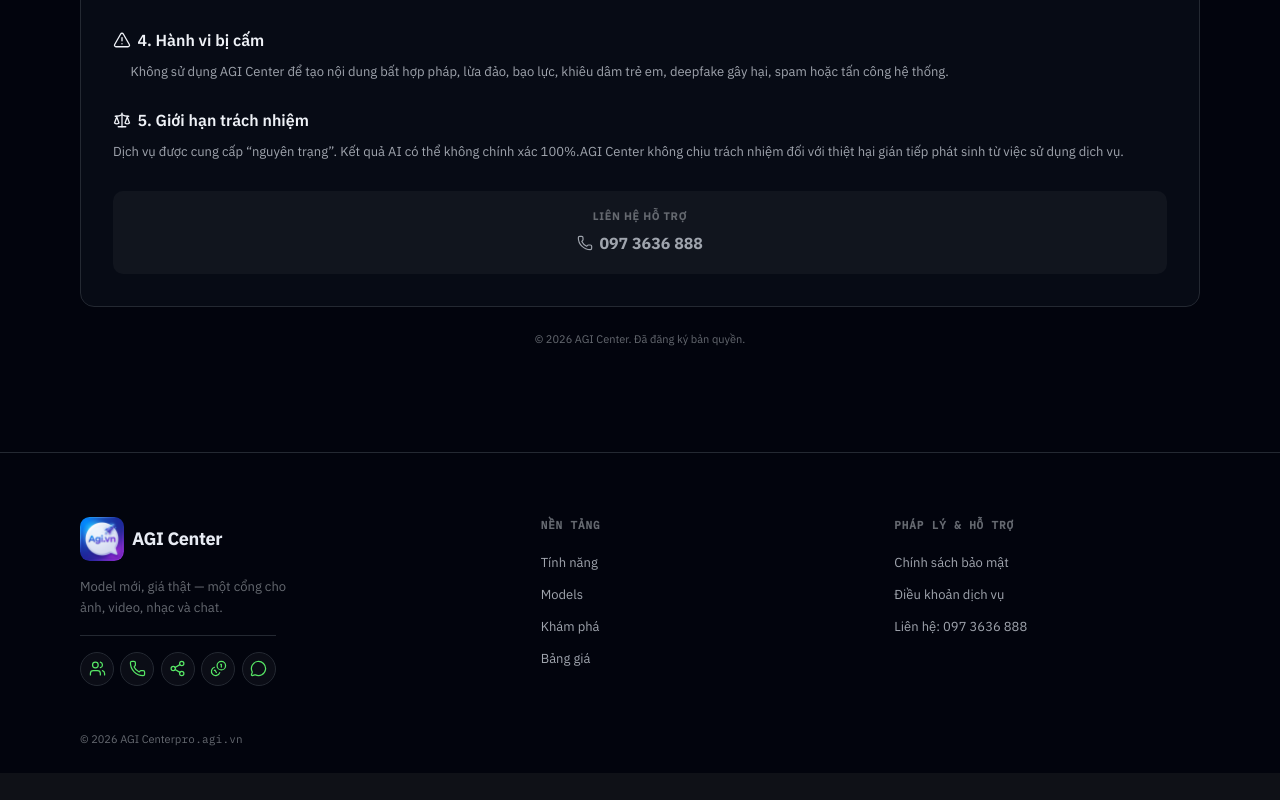
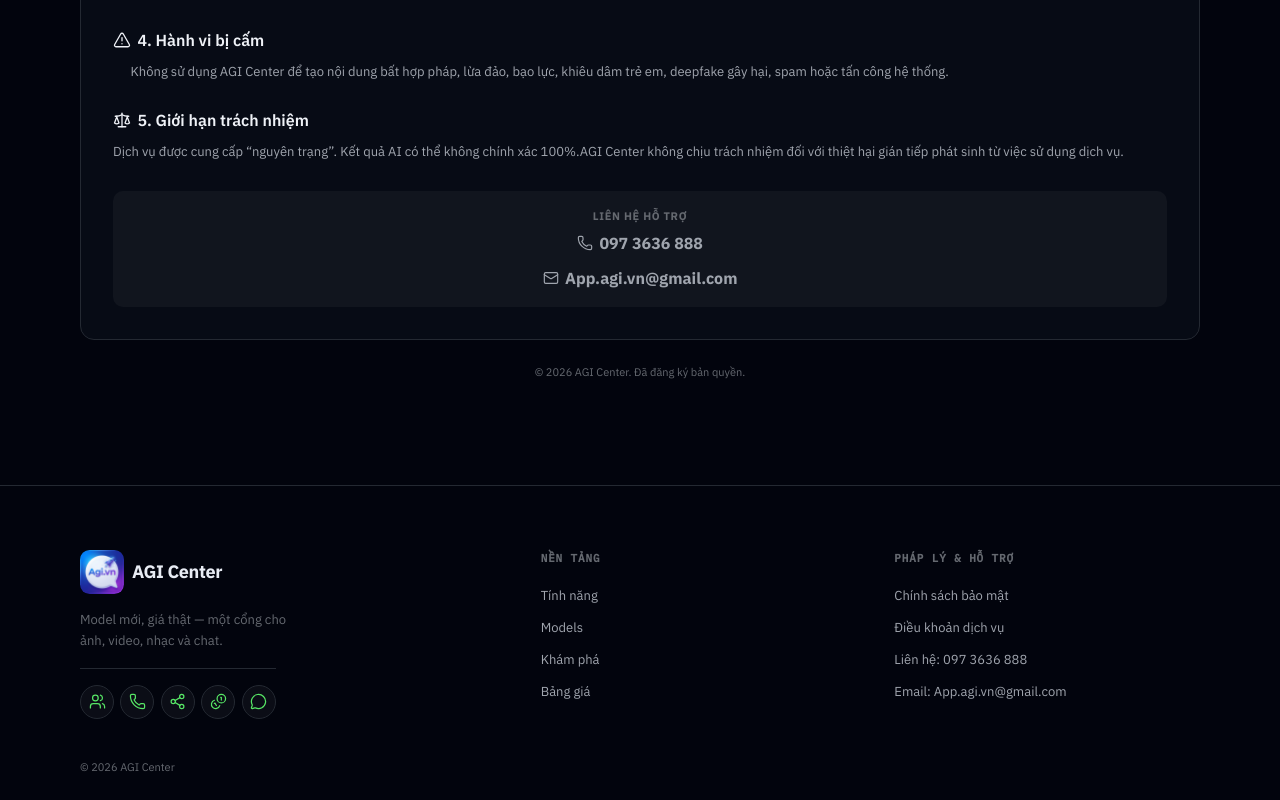
Before and after one commit to bruno-hao97/toc-site-ai, a React (Vite) app: page /terms in a window 1280 px wide. Shown: the part 771-1571 px from the top of the page. Before the commit the page ends 1544 px from the top, so only its background shows below. Built offline with nearby package versions, Linux system fonts and the light colour scheme.

Commit message:
Modify: apply email support and popup

```diff
--- /dev/null
+++ b/src/components/ContactSupportLinks.tsx
@@ -0,0 +1,34 @@
+import { Mail, Phone } from 'lucide-react';
+import {
+  CONTACT_EMAIL,
+  CONTACT_EMAIL_MAILTO,
+  CONTACT_PHONE_DISPLAY,
+  CONTACT_PHONE_TEL,
+} from '../lib/brand';
+
+interface Props {
+  className?: string;
+  linkClassName?: string;
+  iconSize?: number;
+  layout?: 'stack' | 'inline';
+}
+
+export default function ContactSupportLinks({
+  className = '',
+  linkClassName = 'contact-support-link',
+  iconSize = 14,
+  layout = 'inline',
+}: Props) {
+  return (
+    <div className={`contact-support-links contact-support-links--${layout}${className ? ` ${className}` : ''}`}>
+      <a href={CONTACT_PHONE_TEL} className={linkClassName}>
+        <Phone size={iconSize} strokeWidth={1.75} aria-hidden />
+        {CONTACT_PHONE_DISPLAY}
+      </a>
+      <a href={CONTACT_EMAIL_MAILTO} className={linkClassName}>
+        <Mail size={iconSize} strokeWidth={1.75} aria-hidden />
+        {CONTACT_EMAIL}
+      </a>
+    </div>
+  );
+}
--- a/src/components/LegalContactBox.tsx
+++ b/src/components/LegalContactBox.tsx
@@ -1,14 +1,10 @@
-import { Phone } from 'lucide-react';
-import { CONTACT_PHONE_DISPLAY, CONTACT_PHONE_TEL } from '../lib/brand';
+import ContactSupportLinks from './ContactSupportLinks';
 
 export default function LegalContactBox() {
   return (
     <aside className="legal-contact">
       <p className="legal-contact-label">Liên hệ hỗ trợ</p>
-      <a href={CONTACT_PHONE_TEL} className="legal-contact-value">
-        <Phone size={16} strokeWidth={1.75} aria-hidden />
-        {CONTACT_PHONE_DISPLAY}
-      </a>
+      <ContactSupportLinks layout="stack" linkClassName="legal-contact-value" iconSize={16} />
     </aside>
   );
 }
--- a/src/components/SubscriptionConfirmModal.tsx
+++ b/src/components/SubscriptionConfirmModal.tsx
@@ -1,8 +1,8 @@
 import { useEffect, useMemo, useState } from 'react';
 import { createPortal } from 'react-dom';
 import { Crown, Loader2, X } from 'lucide-react';
+import ContactSupportLinks from './ContactSupportLinks';
 import type { SubscriptionPlan, SubscriptionPlanModel } from '../services/subscriptionPlans';
-import { contactPhoneLine, CONTACT_PHONE_TEL } from '../lib/brand';
 
 interface PlanHighlight {
   label: string;
@@ -190,9 +190,7 @@
             </p>
 
             <div className="pricing-confirm-support">
-              <p>
-                <a href={CONTACT_PHONE_TEL}>{contactPhoneLine()}</a>
-              </p>
+              <ContactSupportLinks layout="stack" linkClassName="pricing-confirm-support-link" iconSize={13} />
               <p>Cộng đồng: Zalo · Facebook · TikTok</p>
             </div>
 
--- a/src/components/landing/LandingFooter.tsx
+++ b/src/components/landing/LandingFooter.tsx
@@ -1,9 +1,8 @@
 import { Link } from 'react-router-dom';
 import BrandLogo from '../BrandLogo';
-import { BRAND_NAME, CONTACT_PHONE_TEL, contactPhoneLine } from '../../lib/brand';
+import { BRAND_NAME, CONTACT_EMAIL_MAILTO, CONTACT_PHONE_TEL, contactEmailLine, contactPhoneLine } from '../../lib/brand';
 import { SUPPORT_LINKS } from '../../config/supportLinks';
 import { scrollAppToTop } from '../../lib/scrollAppToTop';
-import { APP_SITE_URL } from '../../services/settingsStore';
 import SupportLinkIcons from '../SupportLinkIcons';
 
 const FOOT_PLATFORM = [
@@ -17,6 +16,7 @@
   { label: 'Chính sách bảo mật', href: '/privacy' },
   { label: 'Điều khoản dịch vụ', href: '/terms' },
   { label: contactPhoneLine('Liên hệ'), href: CONTACT_PHONE_TEL },
+  { label: contactEmailLine('Email'), href: CONTACT_EMAIL_MAILTO },
 ] as const;
 
 function FootLink({ label, href }: { label: string; href: string }) {
@@ -49,7 +49,7 @@
       <p className="foot-col-title">{title}</p>
       <ul className="foot-col-links">
         {links.map((link) => (
-          <li key={link.label}>
+          <li key={link.href}>
             <FootLink label={link.label} href={link.href} />
           </li>
         ))}
@@ -59,8 +59,6 @@
 }
 
 export default function LandingFooter() {
-  const siteHost = APP_SITE_URL.replace(/^https?:\/\//, '');
-
   return (
     <footer className="footer">
       <div className="container foot-grid">
@@ -77,10 +75,7 @@
       </div>
 
       <div className="container foot-bottom">
-        <span className="foot-bottom-copy">
-          © {new Date().getFullYear()} {BRAND_NAME}
-        </span>
-        <span className="foot-bottom-meta">{siteHost}</span>
+        <p className="foot-bottom-copy">© {new Date().getFullYear()} {BRAND_NAME}</p>
       </div>
     </footer>
   );
--- a/src/components/landing/LandingNoticeModal.tsx
+++ b/src/components/landing/LandingNoticeModal.tsx
@@ -4,7 +4,7 @@
   AlertTriangle,
 } from 'lucide-react';
 import BrandLogo from '../BrandLogo';
-import { contactPhoneLine } from '../../lib/brand';
+import { contactEmailLine, contactPhoneLine } from '../../lib/brand';
 import { SUPPORT_LINKS } from '../../config/supportLinks';
 
 interface Props {
@@ -73,7 +73,7 @@
               ))}
             </ul>
             <p className="landing-notice-warn-foot">
-              {contactPhoneLine('Liên hệ hỗ trợ')} · Mọi hành vi vi phạm sẽ bị xử lý theo quy định.
+              {contactPhoneLine('Liên hệ hỗ trợ')} · {contactEmailLine()} · Mọi hành vi vi phạm sẽ bị xử lý theo quy định.
             </p>
           </section>
 
--- a/src/components/user/UserMenuDropdown.tsx
+++ b/src/components/user/UserMenuDropdown.tsx
@@ -15,6 +15,7 @@
   Gift,
   LayoutDashboard,
   LogOut,
+  Mail,
   Moon,
   Phone,
   Settings,
@@ -25,7 +26,7 @@
   Wallet,
 } from 'lucide-react';
 import { APP_SITE_URL } from '../../services/settingsStore';
-import { CONTACT_PHONE_TEL, contactPhoneLine } from '../../lib/brand';
+import { CONTACT_EMAIL_MAILTO, CONTACT_PHONE_TEL, contactEmailLine, contactPhoneLine } from '../../lib/brand';
 
 const ICON = { size: 16, strokeWidth: 1.75, className: 'user-menu-item-icon' } as const;
 
@@ -203,6 +204,9 @@
             <a href={CONTACT_PHONE_TEL} className="user-menu-item">
               <Phone {...ICON} /> {contactPhoneLine('Liên hệ')}
             </a>
+            <a href={CONTACT_EMAIL_MAILTO} className="user-menu-item">
+              <Mail {...ICON} /> {contactEmailLine('Email')}
+            </a>
             <a href={EXTERNAL.referral} target="_blank" rel="noreferrer" className="user-menu-item">
               <Gift {...ICON} /> Giới thiệu bạn bè
             </a>
--- a/src/config/supportLinks.ts
+++ b/src/config/supportLinks.ts
@@ -1,7 +1,8 @@
 import type { LucideIcon } from 'lucide-react';
 import { Coins, MessageCircle, Phone, Share2, Users } from 'lucide-react';
 
-export const SUPPORT_GO_URL = 'https://toctoc.vn/go/';
+export const SUPPORT_ZALO_GROUP_URL = 'https://zalo.me/g/pihsuh324';
+export const SUPPORT_FACEBOOK_GROUP_URL = 'https://www.facebook.com/groups/smartai.vn';
 
 export interface SupportLink {
   label: string;
@@ -11,9 +12,9 @@
 }
 
 export const SUPPORT_LINKS: SupportLink[] = [
-  { label: 'Nhóm Zalo', href: SUPPORT_GO_URL, icon: Users, external: true },
-  { label: 'Zalo hỗ trợ', href: SUPPORT_GO_URL, icon: Phone, external: true },
-  { label: 'Fanpage', href: SUPPORT_GO_URL, icon: Share2, external: true },
+  { label: 'Nhóm Zalo', href: SUPPORT_ZALO_GROUP_URL, icon: Users, external: true },
+  { label: 'Zalo hỗ trợ', href: SUPPORT_ZALO_GROUP_URL, icon: Phone, external: true },
+  { label: 'Fanpage', href: SUPPORT_FACEBOOK_GROUP_URL, icon: Share2, external: true },
   { label: 'Nạp tiền & bảng giá', href: '/pricing', icon: Coins, external: false },
-  { label: 'Chat hỗ trợ', href: SUPPORT_GO_URL, icon: MessageCircle, external: true },
+  { label: 'Chat hỗ trợ', href: '/chat', icon: MessageCircle, external: false },
 ];
--- a/src/lib/brand.ts
+++ b/src/lib/brand.ts
@@ -15,6 +15,14 @@
 export const CONTACT_PHONE_DISPLAY = '097 3636 888';
 export const CONTACT_PHONE_TEL = `tel:+84${CONTACT_PHONE.replace(/^0/, '')}`;
 
+/** Email liên hệ / hỗ trợ — dùng thống nhất toàn site. */
+export const CONTACT_EMAIL = 'App.agi.vn@gmail.com';
+export const CONTACT_EMAIL_MAILTO = `mailto:${CONTACT_EMAIL}`;
+
 export function contactPhoneLine(prefix = 'Hỗ trợ'): string {
   return `${prefix}: ${CONTACT_PHONE_DISPLAY}`;
 }
+
+export function contactEmailLine(prefix = 'Email'): string {
+  return `${prefix}: ${CONTACT_EMAIL}`;
+}
--- a/src/styles/marketing-pages.css
+++ b/src/styles/marketing-pages.css
@@ -1268,6 +1268,32 @@
   color: var(--color-accent, oklch(82% 0.21 145));
 }
 
+.contact-support-links {
+  display: inline-flex;
+  flex-wrap: wrap;
+  align-items: center;
+  justify-content: center;
+  gap: 0.65rem 1rem;
+}
+
+.contact-support-links--stack {
+  flex-direction: column;
+  gap: 0.5rem;
+}
+
+.contact-support-link {
+  display: inline-flex;
+  align-items: center;
+  gap: 0.4rem;
+  font-weight: 700;
+  color: var(--color-ink, #fff);
+  text-decoration: none;
+}
+
+.contact-support-link:hover {
+  color: var(--color-accent, oklch(82% 0.21 145));
+}
+
 .legal-page-copy {
   margin: var(--space-lg, 1.5rem) 0 0;
   text-align: center;
```
Also changed, not shown: src/components/CreditConfirmModal.tsx (+5 -8 lines), src/pages/PricingPage.tsx (+4 -10 lines), src/styles/app.css, 1 other file (tests, documents, lock files or other folders).
